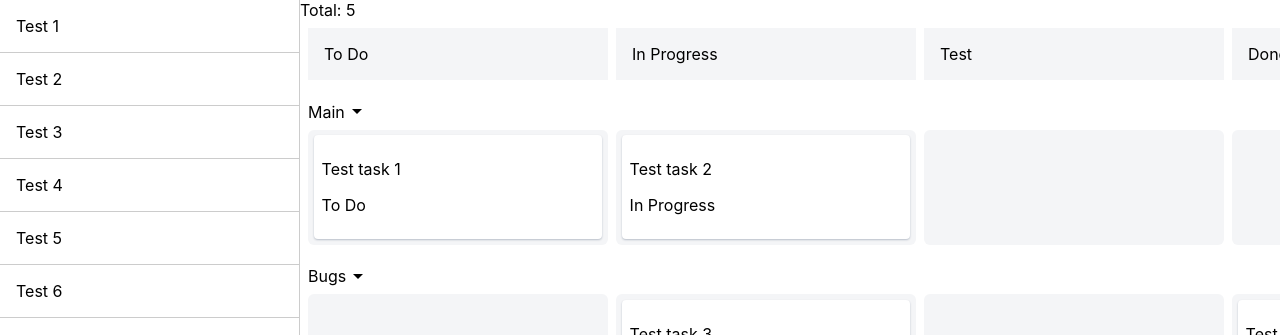
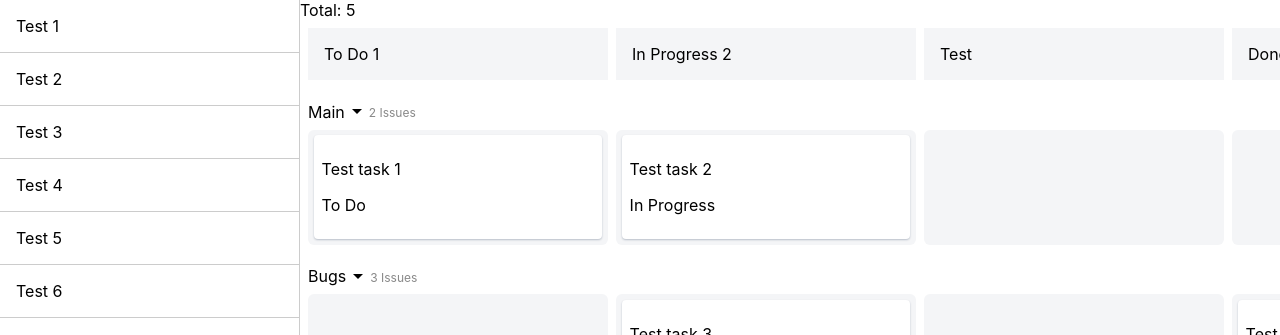
Before and after one commit to alex-faryna/react-task-manager, a React (Create React App) app: page / in a window 1280 px wide. Shown: the top 335 px of the page. Built offline with nearby package versions, Linux system fonts and the light colour scheme; what axios-mock-adapter would draw is missing.

Commit message:
added lazy task counter by status

```diff
--- a/src/App.tsx
+++ b/src/App.tsx
@@ -187,7 +187,7 @@ function App() {
 
     return <>
         <NavigationMenu items={navigationItems}></NavigationMenu>
-        <SprintView statusList={statusList} sprint={sprint}></SprintView>
+        <SprintView statuses={statusList} sprint={sprint}></SprintView>
     </>
 }
 
--- a/src/pages/sprint-view/sprint-view.css
+++ b/src/pages/sprint-view/sprint-view.css
@@ -51,6 +51,11 @@
     margin-right: auto;
 }
 
+.sprint-epic-issues-count {
+    font-size: 12px;
+    color: #888;
+}
+
 .task-card {
     border-radius: 4px;
     max-height: 200px;
--- a/src/pages/sprint-view/sprint-view.tsx
+++ b/src/pages/sprint-view/sprint-view.tsx
@@ -1,5 +1,5 @@
 import Collapse from "@mui/material/Collapse";
-import {useState} from "react";
+import {useEffect, useState} from "react";
 import './sprint-view.css'
 import ArrowDropDownIcon from '@mui/icons-material/ArrowDropDown';
 
@@ -42,17 +42,33 @@ export interface Epic {
     // description
 }
 
-function SprintStatusHeader({ statusList }: { statusList: Status[] }) {
+function SprintStatusHeader({ statuses, tasks = [] }: { statuses: Status[], tasks?: Record<number, TaskInEpic[]> }) {
+    const [statusCount, setStatusCount] = useState<Record<number, number>>({});
+
+    useEffect(() => {
+        void calculateCounts(tasks);
+    }, [tasks]);
+
+    async function calculateCounts(rawTasks: Record<number, TaskInEpic[]>): Promise<void> {
+        const tasks = Object.values(rawTasks || {}).flat();
+        const counts = tasks.reduce((res, task) => {
+            res[task.status] = (res?.[task.status] || 0) + 1;
+            return res;
+        }, {} as Record<number, number>);
+        console.log(counts);
+        setStatusCount(counts);
+    }
+
     return <div className='sprint-epic-view sprint-status-header'>
         <div className='sprint-epic-tasks'>
-            { statusList.map(status => <div key={status.id} className='sprint-epic-task-placeholder p-1 column-stretch'>
-                <span>{ status.label }</span>
+            { statuses.map(status => <div key={status.id} className='sprint-epic-task-placeholder p-1 column-stretch'>
+                <span>{ status.label } { statusCount?.[status.id] || '' }</span>
             </div>) }
         </div>
     </div>
 }
 
-function SprintEpic({ title, statusList, tasks }: { title: string, statusList: Status[], tasks: TaskInEpic[] }) {
+function SprintEpic({ title, statuses, tasks = [] }: { title: string, statuses: Status[], tasks?: TaskInEpic[] }) {
     const [expanded, setExpanded] = useState(true);
     const toggle = () => setExpanded(!expanded);
 
@@ -62,13 +78,16 @@ function SprintEpic({ title, statusList, tasks }: { title: string, statusList: S
             <div className={`sprint-epic-toggle-icon ${expanded ? 'expanded' : ''}`}>
                 <ArrowDropDownIcon></ArrowDropDownIcon>
             </div>
+            <span className='sprint-epic-issues-count'>
+                { tasks.length } Issues
+            </span>
         </div>
         <Collapse in={expanded} timeout="auto" unmountOnExit>
             <div className='sprint-epic-tasks'>
-                { statusList.map(status => <div key={status.id} className='sprint-epic-task-placeholder radius-6 column-stretch'>
+                { statuses.map(status => <div key={status.id} className='sprint-epic-task-placeholder radius-6 column-stretch'>
                     { tasks.filter(task => task.status === status.id).map(task => <div key={task.id} className='task-card'>
                         <p>{ task.title }</p>
-                        <p>{ statusList.find(status => status.id === task.status)?.label || 'No status' }</p>
+                        <p>{ statuses.find(status => status.id === task.status)?.label || 'No status' }</p>
                     </div>) }
                 </div>) }
             </div>
@@ -76,15 +95,15 @@ function SprintEpic({ title, statusList, tasks }: { title: string, statusList: S
     </section>
 }
 
-function SprintView({ sprint, statusList }: { sprint: Sprint, statusList: Status[] }) {
+function SprintView({ sprint, statuses }: { sprint: Sprint, statuses: Status[] }) {
     return <div className='column-stretch w-full'>
         <span>Total: { sprint.tasks.total || 0 }</span>
         <main className='sprint-view'>
-            <SprintStatusHeader statusList={statusList}></SprintStatusHeader>
+            <SprintStatusHeader statuses={statuses} tasks={sprint.tasks.data}></SprintStatusHeader>
             { sprint.epics.map(epic => <SprintEpic key={epic.id}
                                                   title={epic.label}
-                                                  tasks={sprint.tasks.data?.[epic.id] || []}
-                                                  statusList={statusList}></SprintEpic>) }
+                                                  tasks={sprint.tasks.data?.[epic.id]}
+                                                  statuses={statuses}></SprintEpic>) }
         </main>
     </div>
 }
```
